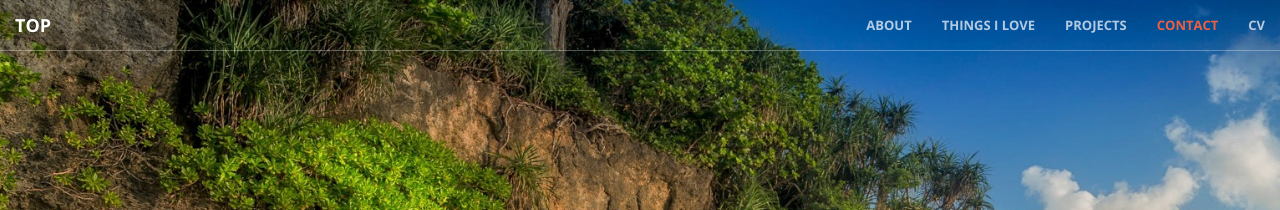
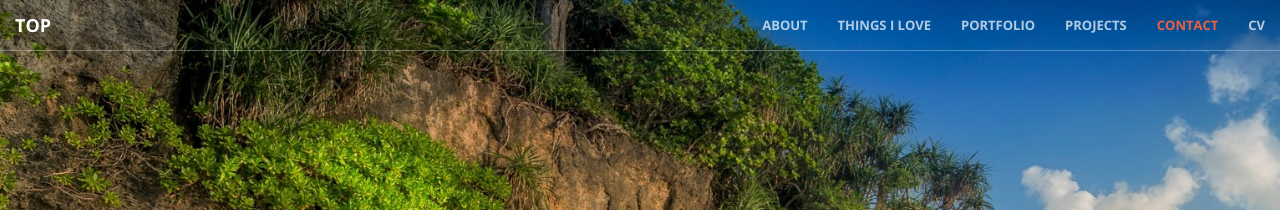
Before and after one commit to aravindbharathi/aravindbharathi.github.io, a Jekyll site: the page built from index.html, in a window 1280 px wide. Shown: the top 210 px of the page. Built offline with Jekyll 4.4.1, drawn with Linux system fonts in a browser that asks for light colours.

Commit message:
Update nav.html

```diff
--- a/_includes/nav.html
+++ b/_includes/nav.html
@@ -21,7 +21,10 @@
                     <a class="page-scroll" href="#stuff">Things I Love</a>
                 </li>
                 <li>
-                    <a class="page-scroll" href="#portfolio">Projects</a>
+                    <a class="page-scroll" href="#portfolio">Portfolio</a>
+                </li>
+                <li>
+                    <a class="page-scroll" href="/projects" target="_blank">Projects</a>
                 </li>
                 <li>
                     <a class="page-scroll" href="#contact">Contact</a>
```
